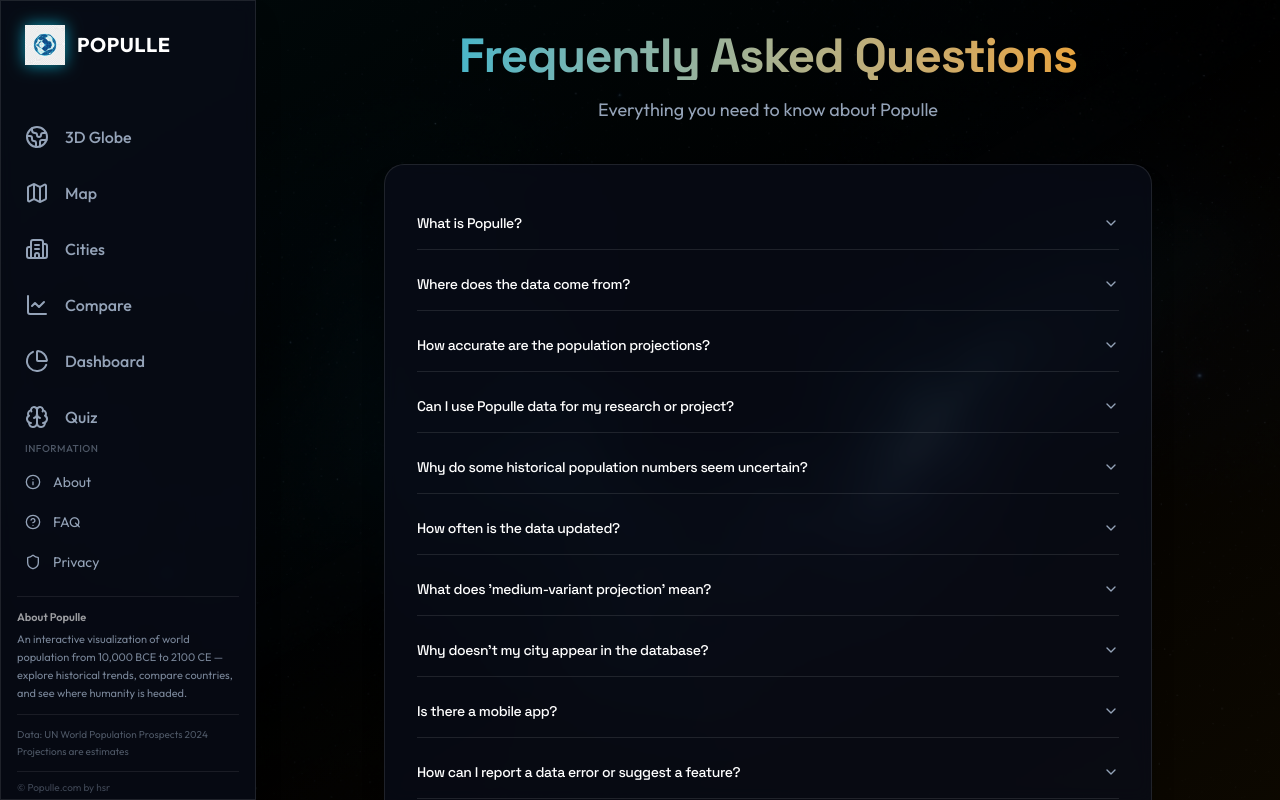
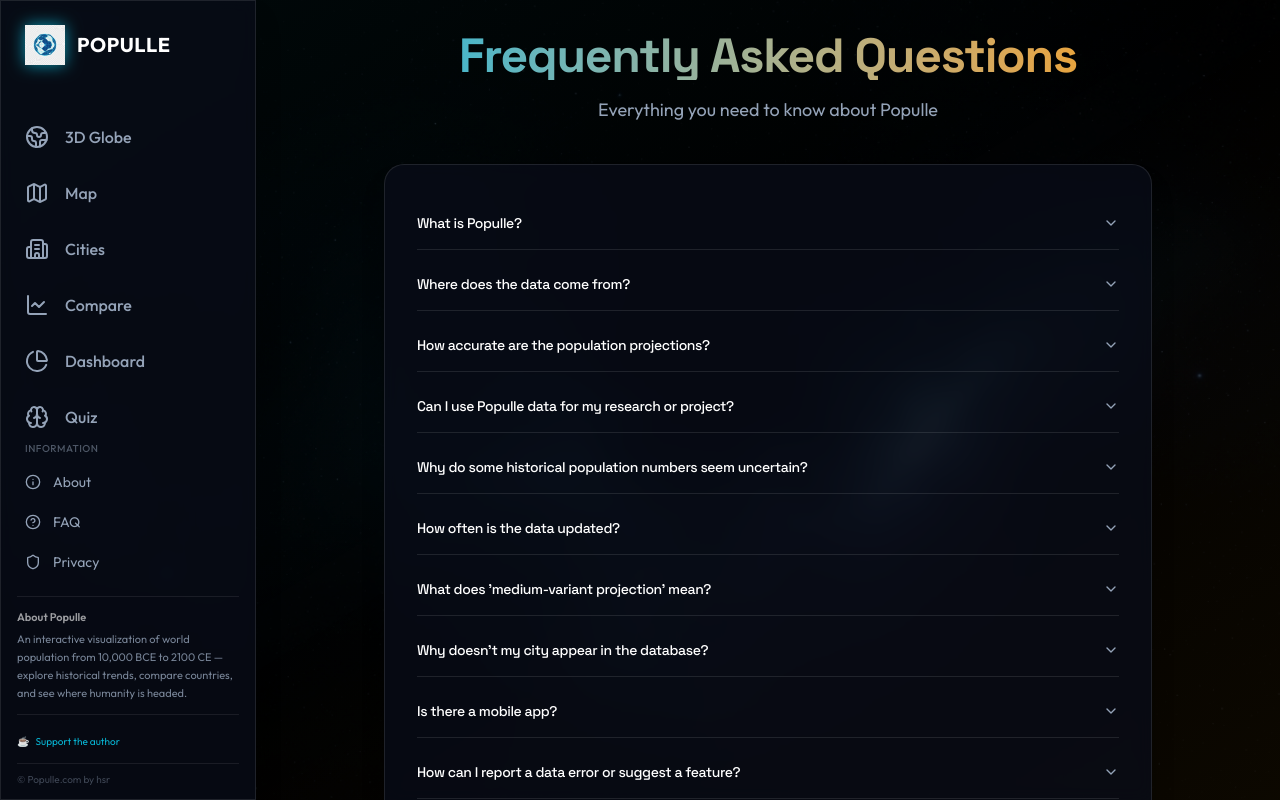
Before and after one commit to hsr88/populle, a React (Vite) app in the folder artifacts/populle/: page /faq in a window 1280 px wide. Built offline with nearby package versions, Linux system fonts and the light colour scheme.

Commit message:
Add Ko-fi support link in footer

```diff
--- a/artifacts/populle/src/components/layout/Sidebar.tsx
+++ b/artifacts/populle/src/components/layout/Sidebar.tsx
@@ -91,9 +91,15 @@ export function Sidebar() {
               An interactive visualization of world population from 10,000 BCE to 2100 CE — explore historical trends, compare countries, and see where humanity is headed.
             </p>
           </div>
-          <div className="border-t border-white/8 pt-3 space-y-0.5">
-            <p className="text-[10px] text-muted-foreground/50">Data: UN World Population Prospects 2024</p>
-            <p className="text-[10px] text-muted-foreground/50">Projections are estimates</p>
+          <div className="border-t border-white/8 pt-3">
+            <a
+              href="https://ko-fi.com/hsr"
+              target="_blank"
+              rel="noopener noreferrer"
+              className="inline-flex items-center gap-1.5 text-[10px] text-primary hover:text-primary/80 transition-colors"
+            >
+              <span>☕</span> Support the author
+            </a>
           </div>
           <div className="border-t border-white/8 pt-2">
             <p className="text-[10px] text-muted-foreground/40">© Populle.com by <a href="https://github.com/hsr88" target="_blank" rel="noopener noreferrer" className="hover:text-primary transition-colors">hsr</a></p>
```
